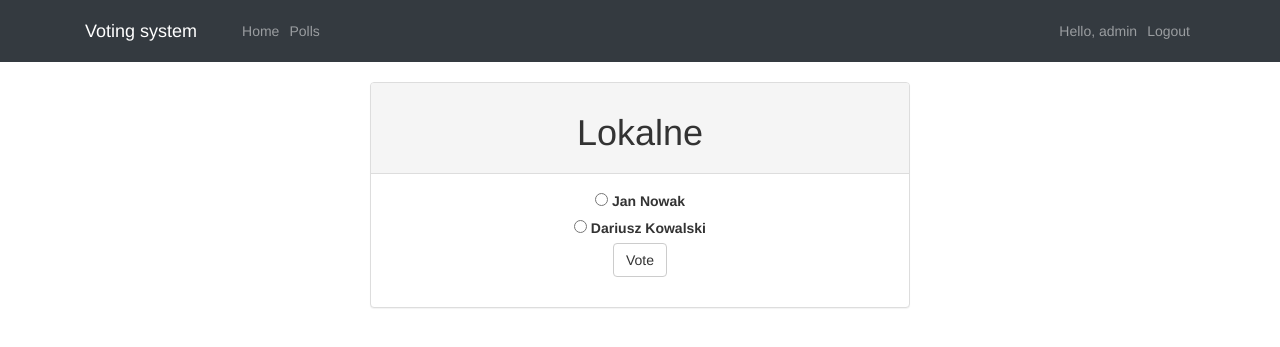
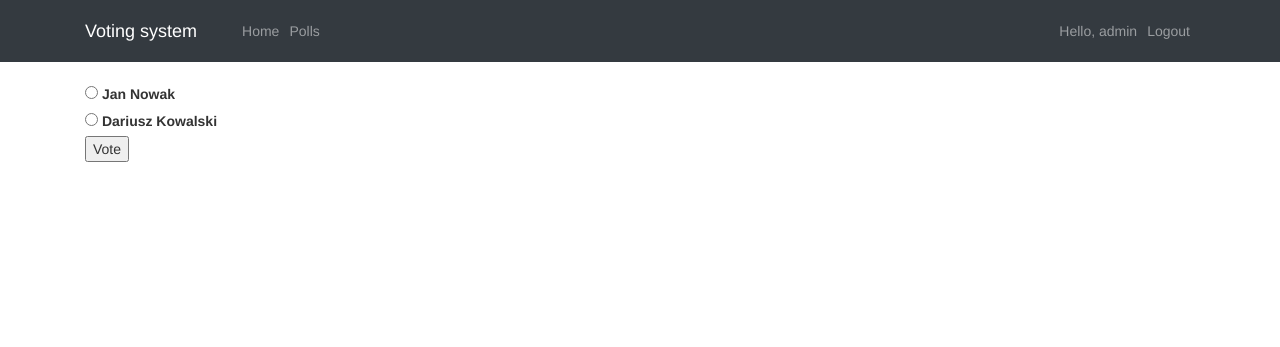
Before and after one commit to Jaszczureq/Project_RSwTA, a Django app: page /polls/1/ in a window 1280 px wide. Shown: the top 347 px of the page. Run offline with Django 3.2, Linux system fonts and the light colour scheme; a user stored in the database is signed in; data comes from the database, SQL or seed files in the repository; both versions use the stored data as it was after the commit; some libraries are stand-ins or nearby versions.

Commit message:
Restored previous detail view, added updating polls status every time entering to votelist

```diff
--- a/polls/admin.py
+++ b/polls/admin.py
@@ -30,4 +30,4 @@ admin.site.register(Kryterium)
 admin.site.register(Wybor)
 admin.site.register(Kandydat, KandydatAdmin)
 admin.site.register(Uprawniony)
-#admin.site.register(Oddany_glos)
+admin.site.register(Oddany_glos)
--- a/polls/templates/base.html
+++ b/polls/templates/base.html
@@ -56,7 +56,7 @@
 						</a>
 					</li>
 					<li class="nav-item">
-						<a class="nav-link" href="{% url 'polls:list' %}">Polls</a>
+						<a class="nav-link" href="{% url 'polls:move' %}">Polls</a>
 					</li>
 				</ul>
 			</div>
--- a/polls/templates/index.html
+++ b/polls/templates/index.html
@@ -4,6 +4,6 @@
 
 <h1>Index Site</h1>
 
-<a href="{% url 'polls:list' %}"> Przejdź do listy wyborów </a>
+<a href="{% url 'polls:move' %}"> Przejdź do listy wyborów </a>
 
 {% endblock %}
--- a/polls/templates/polls/detail.html
+++ b/polls/templates/polls/detail.html
@@ -3,16 +3,16 @@
 {% block content %}
 {% if error_message %}<p><strong>{{ error_message }}</strong></p>{% endif %}
 
-<div class="row text-center">
-	<div class="col-lg-3"></div>
-	<div class="col-lg-6">
-		<div class="panel panel-default">
-			<div class="panel-heading">
-				<h1>{{ wybor.nazwa }}</h1>
-			</div>
-			<div class="panel-body">
-				<form method="post">
-					<div class="form-group">
+<!--<ul>-->
+<!--{% for choice in wybor.kandydat_set.all %}-->
+  <!--&lt;!&ndash;<li>{{ choice.wybor.nazwa }}</li>&ndash;&gt;-->
+  <!--<li>{{ choice.osoba.imie }} {{ choice.osoba.nazwisko }}</li>-->
+  <!--&lt;!&ndash;<li></li>&ndash;&gt;-->
+  <!--&lt;!&ndash;<li>{{ choice.osoba.pesel }}</li>&ndash;&gt;-->
+  <!--<br />-->
+<!--{% endfor %}-->
+<!--</ul>-->
+
 <form action="{% url 'polls:vote' wybor.id %}" method="post">
 {% csrf_token %}
 {% for adres in wybor.kandydat_set.all %}
@@ -20,14 +20,34 @@
   value="{{ adres.id }}" />
     <label for="adres{{ forloop.counter }}">{{ adres.osoba.imie }} {{ adres.osoba.nazwisko }}</label><br />
 {% endfor %}
-							<input type="submit" class="btn btn-default" value="Vote" />
+<input type="submit" value="Vote" />
 </form>
-					</div>
-				</form>
-			</div>
-		</div>
-	</div>
-	<!-- /.col-lg-6 -->
-	<div class="col-lg-3"></div>
-</div>
+
+<!--<div class="row text-center">-->
+	<!--<div class="col-lg-3"></div>-->
+	<!--<div class="col-lg-6">-->
+		<!--<div class="panel panel-default">-->
+			<!--<div class="panel-heading">-->
+				<!--<h1>{{ wybor.nazwa }}</h1>-->
+			<!--</div>-->
+			<!--<div class="panel-body">-->
+				<!--<form method="post">-->
+					<!--<div class="form-group">-->
+						<!--<form action="{% url 'polls:vote' wybor.id %}" method="post">-->
+							<!--{% csrf_token %}-->
+							<!--{% for adres in wybor.kandydat_set.all %}-->
+								<!--<input type="radio" name="id" id="adres{{ forloop.counter }}" -->
+								<!--value="{{ adres.id }}" />-->
+								<!--<label for="adres{{ forloop.counter }}">{{ adres.osoba.imie }} {{ adres.osoba.nazwisko }}</label><br />-->
+							<!--{% endfor %}-->
+							<!--<input type="submit" class="btn btn-default" value="Vote" />-->
+						<!--</form>-->
+					<!--</div>-->
+				<!--</form>-->
+			<!--</div>-->
+		<!--</div>-->
+	<!--</div>-->
+	<!--&lt;!&ndash; /.col-lg-6 &ndash;&gt;-->
+	<!--<div class="col-lg-3"></div>-->
+<!--</div>-->
 {% endblock %}
--- a/polls/urls.py
+++ b/polls/urls.py
@@ -5,8 +5,9 @@ from . import views
 app_name = 'polls'
 urlpatterns = [
     path('', views.VoteListView.as_view(), name='list'),
-    path('move/', views.move_users, name='move'),
+    path('move/', views.checkStatus, name='move'),
     path('<int:pk>/', views.DetailView.as_view(), name='detail'),
+    path('<int:pk>/time/', views.take_time, name='time'),
     path('<int:pk>/voters', views.AuthorizedListsView.as_view(), name='voters'),
     path('<int:pk>/results/', views.ResultsView.as_view(), name='results'),
     path('<int:pk>/results/pdf', views.ResultsViewPdf.as_view(), name='results-pdf'),
--- a/polls/views.py
+++ b/polls/views.py
@@ -152,8 +152,56 @@ class ResultsViewPdf(generic.DetailView):
         return HttpResponse(pdf, content_type='application/pdf')
 
 
+def take_time(request, pk):
+    if request.method == 'GET':
+        current_time = timezone.now()
+        # shared_obj = request.session.get('myobj', {})
+        # shared_obj['key'] = 'val'
+        # request.session['myobj'] = current_time
+
+        print('Print time in take_time view', current_time)
+
+        return HttpResponseRedirect(reverse('polls:detail', args=(pk,)))
+
+
+def checkStatus(request):
+    if request.method == 'GET':
+        wybor_set = Wybor.objects.all().order_by('-id')
+        wybors = list(wybor_set)
+        cur = timezone.now()
+        # delta=timezone.timedelta
+
+        for i in wybors:
+            print("Jestem w pętli")
+            print(cur)
+            print(i.dataRozpoczecia)
+            print(i.dataZakonczenia)
+            if cur > i.dataRozpoczecia:
+                if cur < i.dataZakonczenia:
+                    i.status = 0
+                    i.save()
+                    print("Zmiana statusu na 0")
+                else:
+                    i.status = 1
+                    i.save()
+                    print("Zmiana statusu na 1")
+            else:
+                i.status = -1
+                i.save()
+                print("Zmiana statusu na -1")
+
+    return HttpResponseRedirect(reverse('polls:list'))
+
+
 @login_required
 def vote(request, wybor_id):
+    # shared_obj = request.session.get('myobj', {})
+    if not shared_obj:
+        print("No shared_obj")
+    else:
+        value = shared_obj['key']
+        print('Shared_obj val: ', value)
+
     try:
         wybor = get_object_or_404(Wybor, pk=wybor_id)
         print(str(wybor.id) + ' ' + wybor.nazwa)
```
Also changed, not shown: db.sqlite3. Lines whose indentation alone changed are shown as unchanged.
